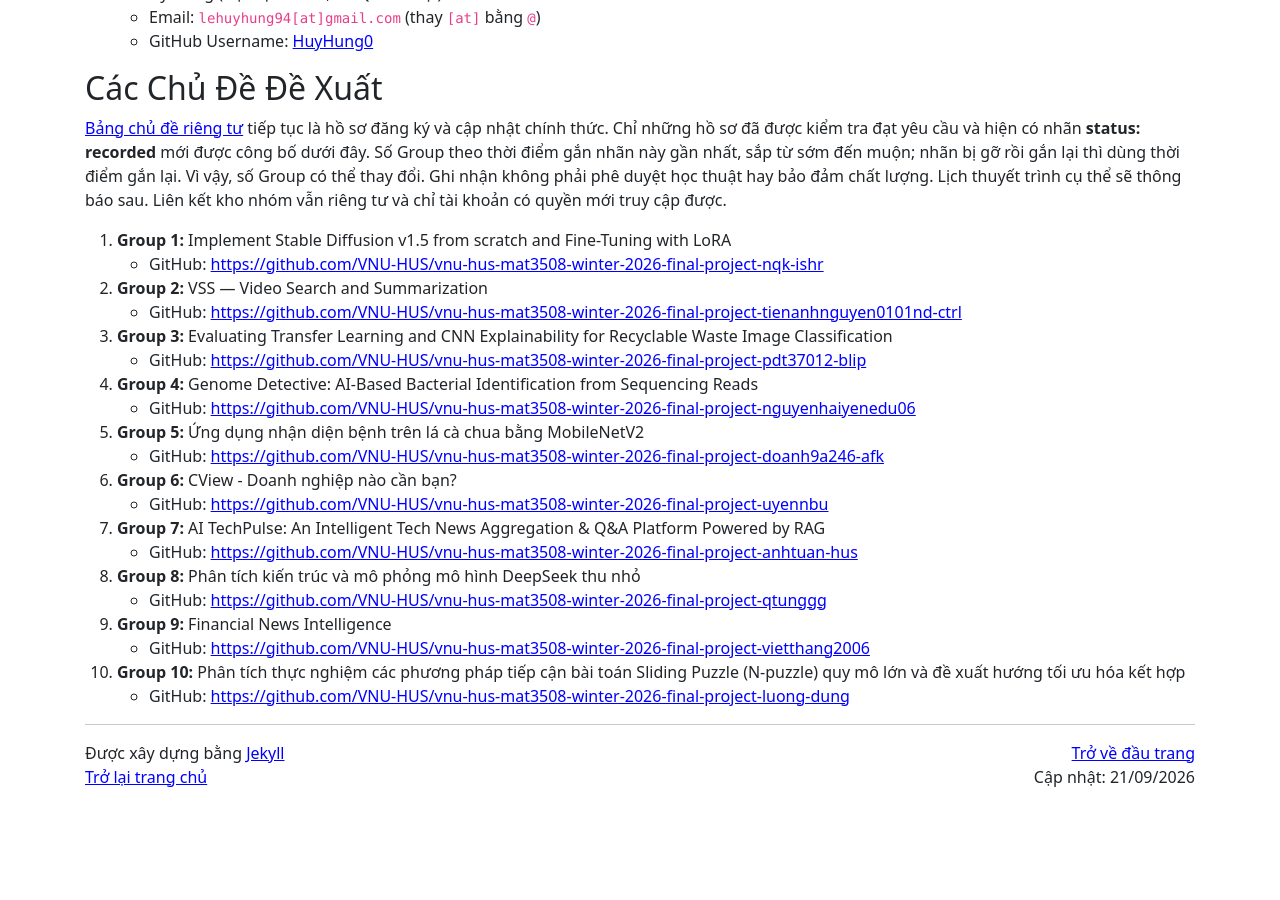
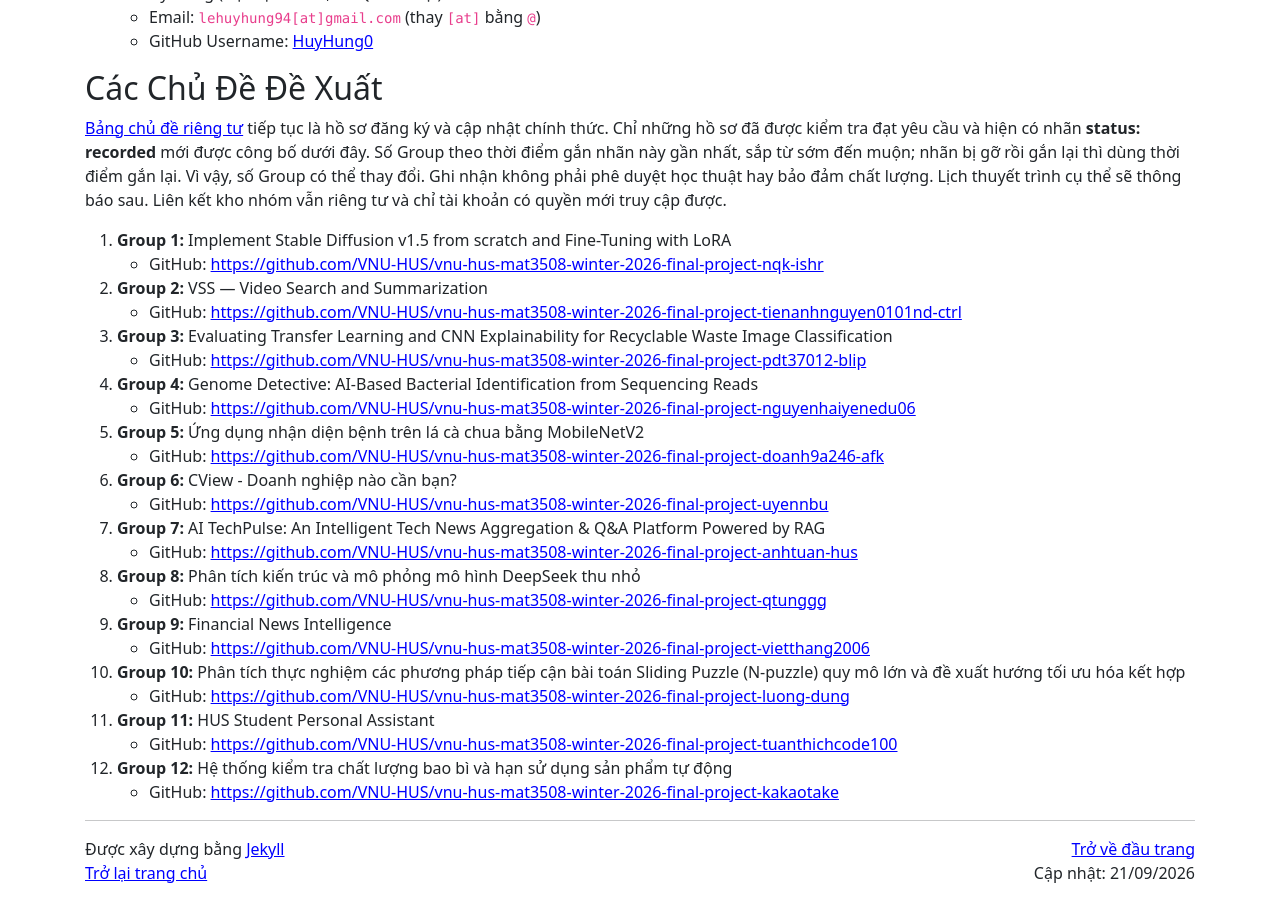
Before and after one commit to hoanganhduc/hoanganhduc.github.io, a Jekyll site: the page built from teaching/VNU-HUS/2026/winter/MAT3508/mini-projects.md, in a window 1280 px wide and 900 px high, scrolled down 2000 px. Built offline with Jekyll 4.4.1, drawn with Linux system fonts in a browser that asks for light colours; nearby versions of some CDN libraries; a style sheet for code colours, icons or effects is not loaded; before the commit the page ends 2804 px from its top, so only the background shows below that.

Commit message:
Record corrected mini-project topics for MAT1206E and MAT3508

```diff
--- a/teaching/VNU-HUS/2026/winter/MAT3508/mini-projects.md
+++ b/teaching/VNU-HUS/2026/winter/MAT3508/mini-projects.md
@@ -105,4 +105,10 @@ Làm theo [hướng dẫn báo cáo](https://github.com/VNU-HUS/introai-final-pr
 10. <a id="topic-7423cb94dd8c"></a>**Group 10:** Phân tích thực nghiệm các phương pháp tiếp cận bài toán Sliding Puzzle (N-puzzle) quy mô lớn và đề xuất hướng tối ưu hóa kết hợp
     * GitHub: [https://github.com/VNU-HUS/vnu-hus-mat3508-winter-2026-final-project-luong-dung](https://github.com/VNU-HUS/vnu-hus-mat3508-winter-2026-final-project-luong-dung)
 
+11. <a id="topic-c785bc81285c"></a>**Group 11:** HUS Student Personal Assistant
+    * GitHub: [https://github.com/VNU-HUS/vnu-hus-mat3508-winter-2026-final-project-tuanthichcode100](https://github.com/VNU-HUS/vnu-hus-mat3508-winter-2026-final-project-tuanthichcode100)
+
+12. <a id="topic-115877b203fb"></a>**Group 12:** Hệ thống kiểm tra chất lượng bao bì và hạn sử dụng sản phẩm tự động
+    * GitHub: [https://github.com/VNU-HUS/vnu-hus-mat3508-winter-2026-final-project-kakaotake](https://github.com/VNU-HUS/vnu-hus-mat3508-winter-2026-final-project-kakaotake)
+
 <!-- END RECORDED MINI-PROJECTS -->
```
Also changed, not shown: teaching/VNU-HUS/2026/winter/MAT1206E/mini-projects.md (+3 -0 lines).
